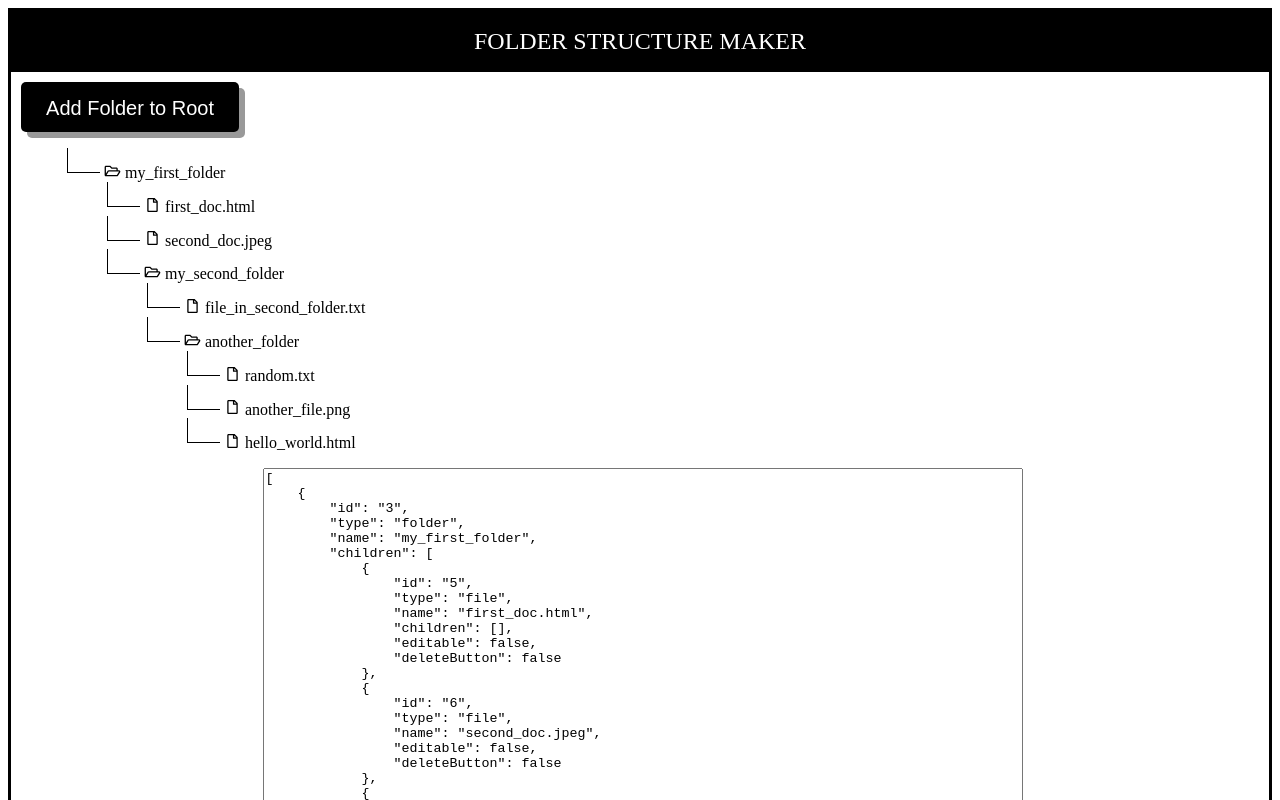
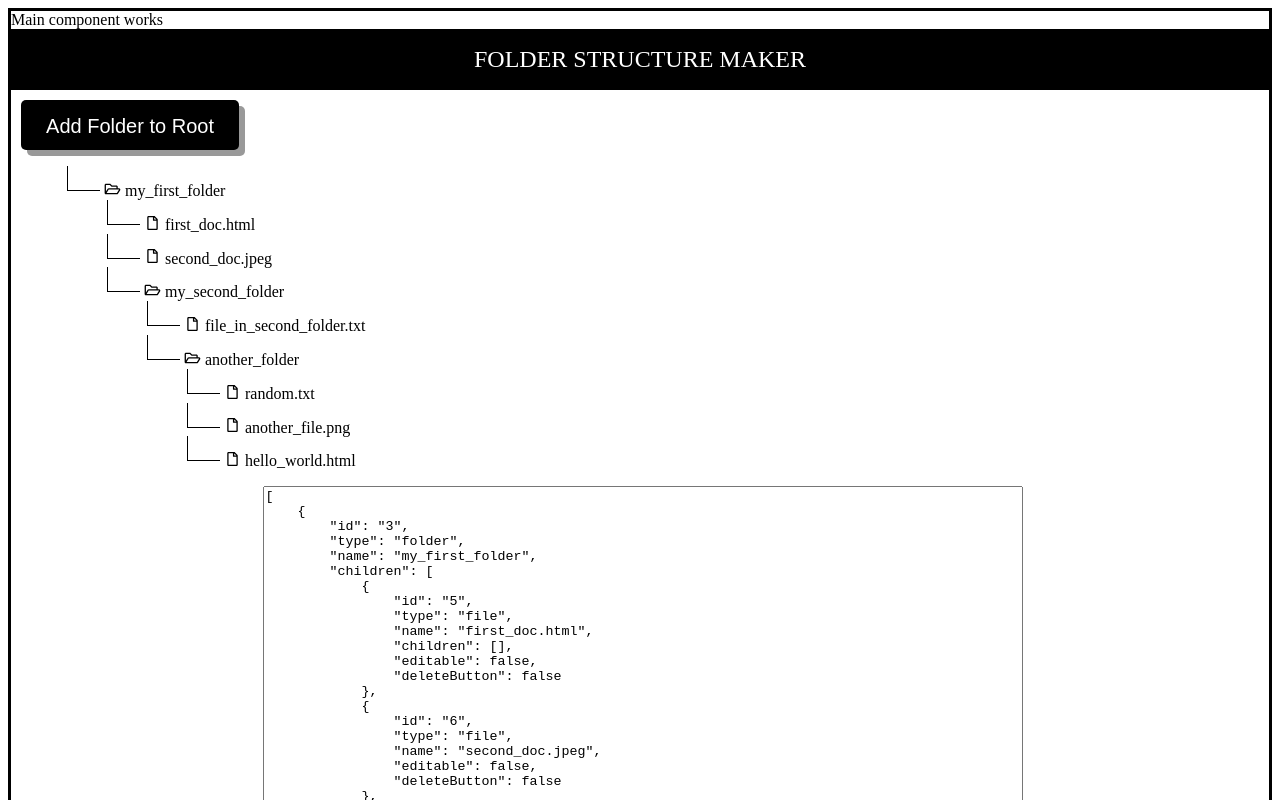
Before and after one commit to mrinaljadhav03/FolderStructureMaker-Mrinal-Jadhav, an Angular app: page / in a window 1280 px wide. Shown: the top 800 px of the page. Built offline with nearby package versions, Linux system fonts and the light colour scheme.

Commit message:
Mrinal:buil

```diff
--- a/src/app/app.component.html
+++ b/src/app/app.component.html
@@ -1 +1,2 @@
+Main component works
 <app-folder-structure></app-folder-structure>
```
